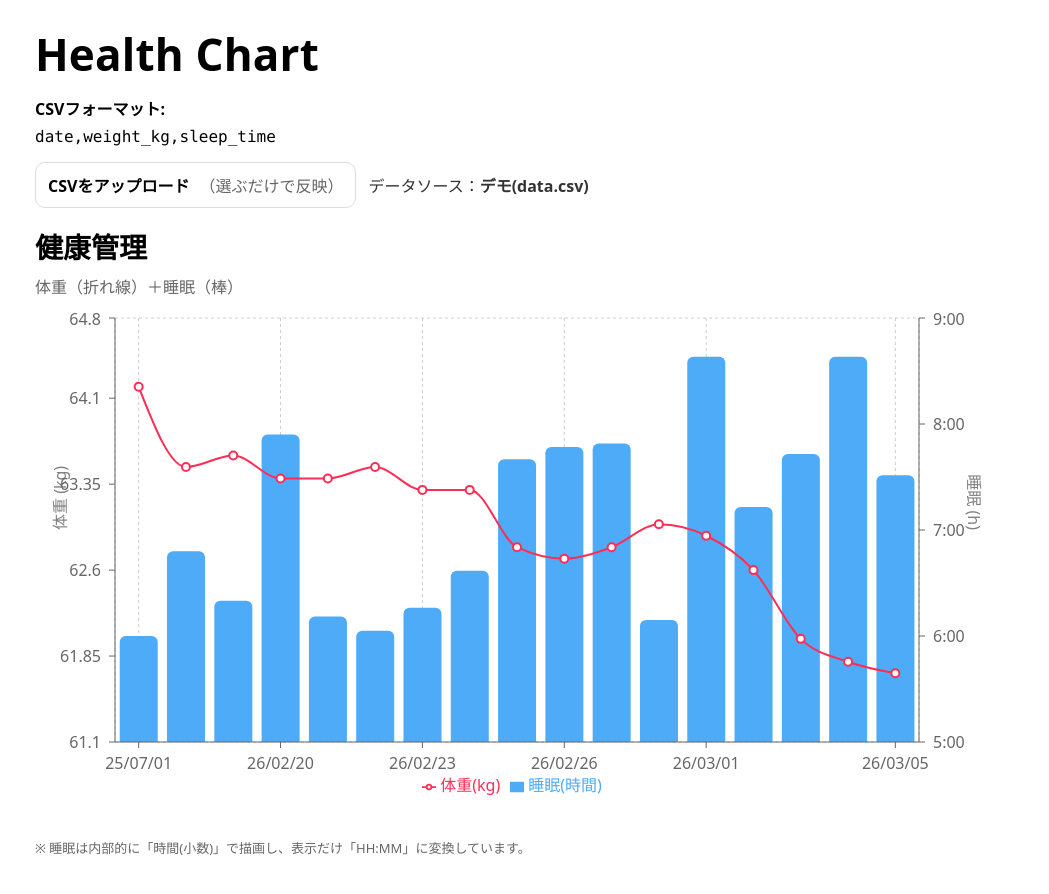
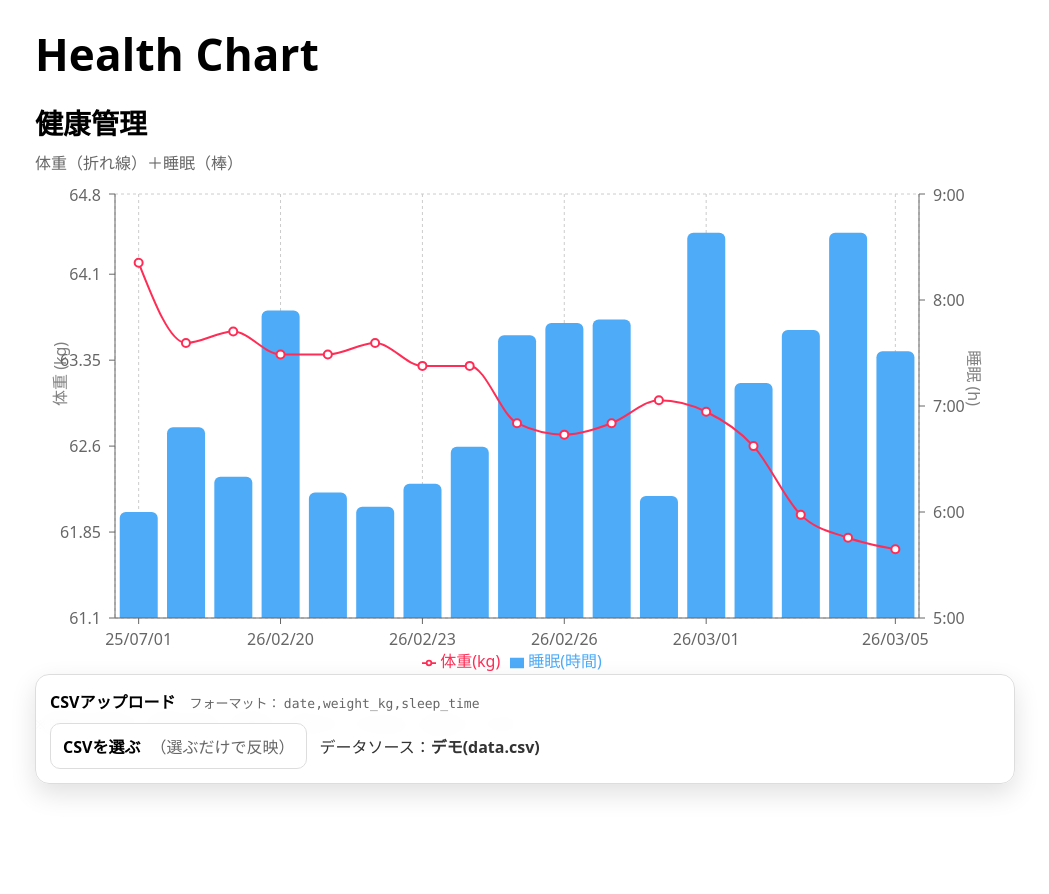
Before and after one commit to peridotan/health-chart, a React (Vite) app: page / in a window 1280 px wide. Shown: the top 894 px of the page, without its empty margins (115-1164 px from the left). Built offline with nearby package versions, Linux system fonts and the light colour scheme.

Commit message:
Update App.jsx

```diff
--- a/src/App.jsx
+++ b/src/App.jsx
@@ -84,19 +84,12 @@ function parseCSV(text) {
   }
 
   // sort by date string (works best if you use YYYY-MM-DD; still OK for MM/DD in your current data)
-//  rows.sort((a, b) => (a.date > b.date ? 1 : a.date < b.date ? -1 : 0));
+  // rows.sort((a, b) => (a.date > b.date ? 1 : a.date < b.date ? -1 : 0));
   return rows;
 }
 
 function hoursToHHMM(hours) {
   const totalMinutes = Math.round(Number(hours) * 60);
-  const h = Math.floor(totalMinutes / 60);
-  const m = totalMinutes % 60;
-  return `${h}:${String(m).padStart(2, "0")}`;
-}
-
-function minutesToHHMM(min) {
-  const totalMinutes = Math.round(Number(min));
   const h = Math.floor(totalMinutes / 60);
   const m = totalMinutes % 60;
   return `${h}:${String(m).padStart(2, "0")}`;
@@ -217,20 +210,40 @@ export default function App() {
     }
   };
 
-  return (
-    <div style={{ padding: 24, maxWidth: 980, margin: "0 auto" }}>
-      <h1 style={{ margin: 0, fontSize: 44, letterSpacing: 0.2 }}>Health Chart</h1>
+  // UI styles (inline)
+  const pageStyle = {
+    padding: 24,
+    maxWidth: 980,
+    margin: "0 auto",
+    // sticky panel 分の下余白を確保（スマホで下に被らないように）
+    paddingBottom: 140,
+  };
 
-      <div style={{ marginTop: 12, lineHeight: 1.7 }}>
-        <div style={{ fontWeight: 700 }}>CSVフォーマット:</div>
-        <div style={{ fontFamily: "ui-monospace, SFMono-Regular, Menlo, monospace" }}>
-          date,weight_kg,sleep_time
-        </div>
-      </div>
+  const stickyWrapStyle = {
+    position: "sticky",
+    bottom: 16,
+    zIndex: 20,
+    marginTop: 18,
+  };
 
-      <div style={{ marginTop: 12, display: "flex", gap: 12, alignItems: "center", flexWrap: "wrap" }}>
-        <label
-          style={{
+  const stickyPanelStyle = {
+    border: "1px solid #ddd",
+    borderRadius: 14,
+    background: "rgba(255,255,255,0.92)",
+    backdropFilter: "blur(10px)",
+    boxShadow: "0 10px 26px rgba(0,0,0,0.12)",
+    padding: 14,
+  };
+
+  const uploadRowStyle = {
+    marginTop: 10,
+    display: "flex",
+    gap: 12,
+    alignItems: "center",
+    flexWrap: "wrap",
+  };
+
+  const uploadButtonStyle = {
     display: "inline-flex",
     gap: 10,
     alignItems: "center",
@@ -239,39 +252,14 @@ export default function App() {
     borderRadius: 10,
     background: "#fff",
     cursor: "pointer",
-          }}
-        >
-          <input
-            type="file"
-            accept=".csv,text/csv"
-            style={{ display: "none" }}
-            onChange={(e) => onUpload(e.target.files?.[0])}
-          />
-          <span style={{ fontWeight: 700 }}>CSVをアップロード</span>
-          <span style={{ color: "#666" }}>（選ぶだけで反映）</span>
-        </label>
+    userSelect: "none",
+  };
 
-        <div style={{ color: "#333" }}>
-          データソース：<b>{sourceLabel}</b>
-        </div>
-      </div>
+  return (
+    <div style={pageStyle}>
+      <h1 style={{ margin: 0, fontSize: 44, letterSpacing: 0.2 }}>Health Chart</h1>
 
-      {error && (
-        <div
-          style={{
-            marginTop: 12,
-            padding: 12,
-            border: "1px solid #ffb4b4",
-            background: "#fff2f2",
-            borderRadius: 10,
-            color: "#b00020",
-            whiteSpace: "pre-wrap",
-          }}
-        >
-          {error}
-        </div>
-      )}
-
+      {/* ✅ 先にグラフ */}
       <div style={{ marginTop: 18 }}>
         <h2 style={{ margin: "18px 0 8px", fontSize: 28 }}>健康管理</h2>
         <div style={{ color: "#666", marginBottom: 10 }}>体重（折れ線）＋睡眠（棒）</div>
@@ -338,6 +326,54 @@ export default function App() {
           ※ 睡眠は内部的に「時間(小数)」で描画し、表示だけ「HH:MM」に変換しています。
         </div>
       </div>
+
+      {/* ✅ 下に sticky なCSV Uploadパネル */}
+      <div style={stickyWrapStyle}>
+        <div style={stickyPanelStyle}>
+          <div style={{ display: "flex", gap: 14, alignItems: "baseline", flexWrap: "wrap" }}>
+            <div style={{ fontWeight: 800, fontSize: 16 }}>CSVアップロード</div>
+            <div style={{ color: "#666", fontSize: 13 }}>
+              フォーマット：{" "}
+              <span style={{ fontFamily: "ui-monospace, SFMono-Regular, Menlo, monospace" }}>
+                date,weight_kg,sleep_time
+              </span>
+            </div>
+          </div>
+
+          <div style={uploadRowStyle}>
+            <label style={uploadButtonStyle}>
+              <input
+                type="file"
+                accept=".csv,text/csv"
+                style={{ display: "none" }}
+                onChange={(e) => onUpload(e.target.files?.[0])}
+              />
+              <span style={{ fontWeight: 800 }}>CSVを選ぶ</span>
+              <span style={{ color: "#666" }}>（選ぶだけで反映）</span>
+            </label>
+
+            <div style={{ color: "#333" }}>
+              データソース：<b>{sourceLabel}</b>
+            </div>
+          </div>
+
+          {error && (
+            <div
+              style={{
+                marginTop: 10,
+                padding: 12,
+                border: "1px solid #ffb4b4",
+                background: "#fff2f2",
+                borderRadius: 10,
+                color: "#b00020",
+                whiteSpace: "pre-wrap",
+              }}
+            >
+              {error}
+            </div>
+          )}
+        </div>
+      </div>
     </div>
   );
 }
```
Lines whose indentation alone changed are shown as unchanged.
